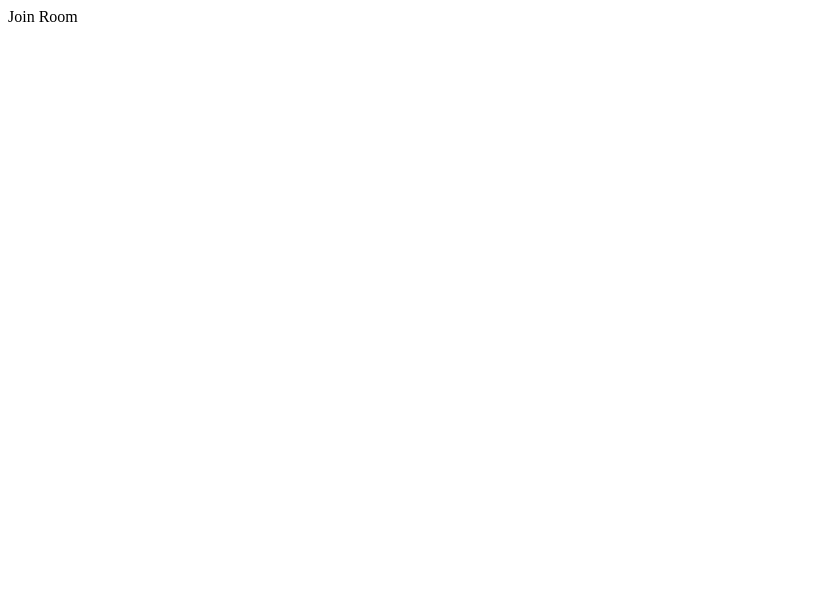
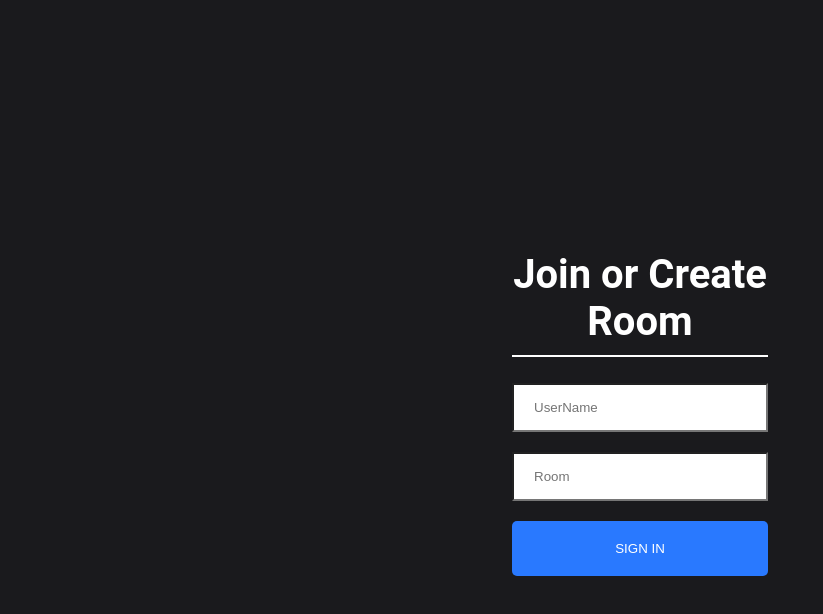
Before and after one commit to milekag01/RTCA, a React (Create React App) app in the folder client/: page / in a window 1280 px wide. Shown: the top 614 px of the page, without its empty margins (0-823 px from the left). Built offline with nearby package versions, Linux system fonts and the light colour scheme.

Commit message:
Join Chat Room component

```diff
--- a/client/src/App.js
+++ b/client/src/App.js
@@ -1,8 +1,8 @@
 import React from 'react';
 import {BrowserRouter as Router, Route} from 'react-router-dom';
 
-import Chat from './components/Chat';
-import Join from './components/Join';
+import Chat from './components/Chat/Chat';
+import Join from './components/Join/Join';
 
 const App = () => {
     return (
--- a/client/src/components/Chat.js
+++ /dev/null
@@ -1,11 +0,0 @@
-import React from 'react';
-
-const Chat = () => {
-    return (
-        <div>
-            Cat Page
-        </div>
-    );
-}
-
-export default Chat;
--- /dev/null
+++ b/client/src/components/Chat/Chat.css
@@ -0,0 +1,34 @@
+.outerContainer {
+    display: flex;
+    justify-content: center;
+    align-items: center;
+    height: 100vh;
+    background-color: #1A1A1D;
+  }
+
+  .container {
+    display: flex;
+    flex-direction: column;
+    justify-content: space-between;
+    background: #FFFFFF;
+    border-radius: 8px;
+    height: 60%;
+    width: 35%;
+  }
+
+  @media (min-width: 320px) and (max-width: 480px) {
+    .outerContainer {
+      height: 100%;
+    }
+
+    .container {
+      width: 100%;
+      height: 100%;
+    }
+  }
+
+  @media (min-width: 480px) and (max-width: 1200px) {
+    .container {
+      width: 60%;
+    }
+  }
--- /dev/null
+++ b/client/src/components/Chat/Chat.js
@@ -0,0 +1,28 @@
+import React, {useState, useEffect} from 'react';
+import queryString from 'query-string';
+import io from 'socket.io-client';
+import './Chat.css';
+
+let socket;
+
+const Chat = ({location}) => {
+
+    const [name, setName] = useState('');
+    const [room ,setRoom] = useState('');
+    const ENDPOINT = 'localhost:5000';
+
+    useEffect(() => {
+        const {name, room} = queryString.parse(location.search);    // location comes from react-router. it gives us the URL
+        socket = io(ENDPOINT);
+
+        setName(name);
+        setRoom(room);
+    })
+    return (
+        <div>
+            Chat Page
+        </div>
+    );
+}
+
+export default Chat;
--- a/client/src/components/Join.js
+++ /dev/null
@@ -1,11 +0,0 @@
-import React from 'react';
-
-const Join = () => {
-    return (
-        <div>
-            Join Room
-        </div>
-    );
-}
-
-export default Join;
--- /dev/null
+++ b/client/src/components/Join/Join.css
@@ -0,0 +1,71 @@
+html, body {
+    font-family: 'Roboto', sans-serif;
+    padding: 0;
+    margin: 0;
+  }
+
+  #root {
+    height: 100vh;
+  }
+
+  * {
+    box-sizing: border-box;
+  }
+
+  .joinOuterContainer {
+    display: flex;
+    justify-content: center;
+    text-align: center;
+    height: 100vh;
+    align-items: center;
+    background-color: #1A1A1D;
+  }
+
+  .joinInnerContainer {
+    width: 20%;
+  }
+
+  .joinInput {
+    border-radius: 0;
+    padding: 15px 20px;
+    width: 100%;
+  }
+
+  .heading {
+    color: white;
+    font-size: 2.5em;
+    padding-bottom: 10px;
+    border-bottom: 2px solid white;
+  }
+
+  .button {
+      color: #fff !important;
+      text-transform: uppercase;
+      text-decoration: none;
+      background: #2979FF;
+      padding: 20px;
+      border-radius: 5px;
+      display: inline-block;
+      border: none;
+      width: 100%;
+  }
+
+  .mt-20 {
+    margin-top: 20px;
+  }
+
+  @media (min-width: 320px) and (max-width: 480px) {
+    .joinOuterContainer {
+      height: 100%;
+    }
+
+    .joinInnerContainer {
+      width: 90%;
+    }
+
+
+  }
+
+  button:focus {
+    outline: 0;
+  }
--- /dev/null
+++ b/client/src/components/Join/Join.js
@@ -0,0 +1,29 @@
+import React, {useState} from 'react';
+import {Link} from 'react-router-dom';
+
+import './Join.css';
+
+const Join = () => {
+
+    const [name, setName] = useState('');
+    const [room, setRoom] = useState('');
+
+    return (
+        <div className='joinOuterContainer'>
+            <div className="joinInnerContainer">
+                <h1 className="heading">Join or Create Room</h1>
+                <div>
+                    <input type="text" placeholder="UserName" className="joinInput" onChange={(event) => setName(event.target.value)} />
+                </div>
+                <div>
+                    <input type="text" placeholder="Room" className="joinInput mt-20" onChange={(event) => setRoom(event.target.value)} />
+                </div>
+                <Link to={`/chat?name=${name}&room=${room}`} onClick={event => (!name || !room) ? event.preventDefault() : null} >
+                    <button className="button mt-20" type="submit">Sign In</button>
+                </Link>
+            </div>
+        </div>
+    );
+}
+
+export default Join;
--- /dev/null
+++ b/client/src/components/index.html
@@ -0,0 +1 @@
+<input type="text" placeholder="Name" className="joinImput" onchange="">
```
Also changed, not shown: client/src/components/index.css (added), 2 other files (tests, documents, lock files or other folders).
